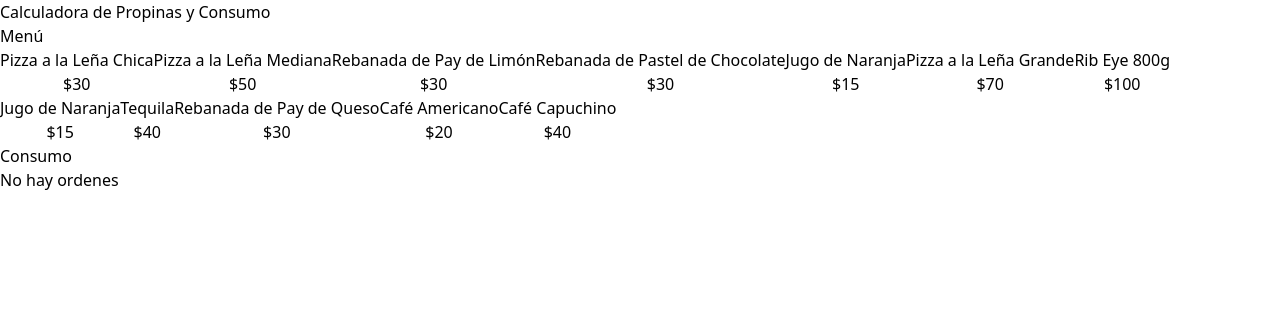
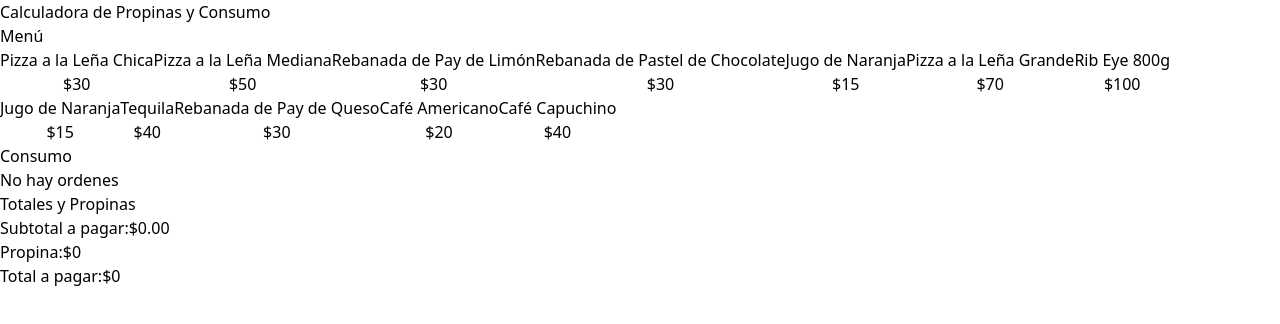
Before and after one commit to ppagano91/calculadora-propina, a React (Vite) app: page / in a window 1280 px wide. Shown: the top 324 px of the page. Built offline with nearby package versions, Linux system fonts and the light colour scheme.

Commit message:
Cálculo de Subtotal

```diff
--- a/src/App.tsx
+++ b/src/App.tsx
@@ -1,6 +1,7 @@
 import { menuItems } from "./data/db"
 import MenuItem from "./components/MenuItem"
 import { OrderItem } from "./types"
+import OrderTotals from "./components/OrderTotals"
 import useOrder from "./hooks/useOrder"
 import OrderContents from "./components/OrderContents";
 
@@ -29,6 +30,7 @@
 
       <div className="border border-dashed border-slate-300 p-5 rounded-lg space-y-10">
           <OrderContents order={order} removeItem={removeItem}/>
+          <OrderTotals order={order}/>
       </div>
 
     </main>
--- /dev/null
+++ b/src/components/OrderTotals.tsx
@@ -0,0 +1,35 @@
+import { useMemo } from "react"
+import { OrderItem } from "../types"
+import { formatCurrency } from "../helpers"
+
+type OrderTotalsProps = {
+    order: OrderItem[]
+}
+
+const OrderTotals = ({ order }: OrderTotalsProps) => {
+
+    const subtotalAmount = useMemo(() => {
+        return order.reduce((total, item) => total + (item.quantity * item.price), 0)
+    }, [order])
+  return (
+    <>
+        <div className="space-y-3">
+            <h2 className="font-black text-2xl">Totales y Propinas</h2>
+            <p>Subtotal a pagar:{''}
+                <span className="font-bold">{formatCurrency(subtotalAmount)}</span>
+            </p>
+
+            <p>Propina:{''}
+                <span className="font-bold">$0</span>
+            </p>
+
+            <p>Total a pagar:{''}
+                <span className="font-bold">$0</span>
+            </p>
+        </div>
+        <button className=""></button>
+    </>
+  )
+}
+
+export default OrderTotals
```
